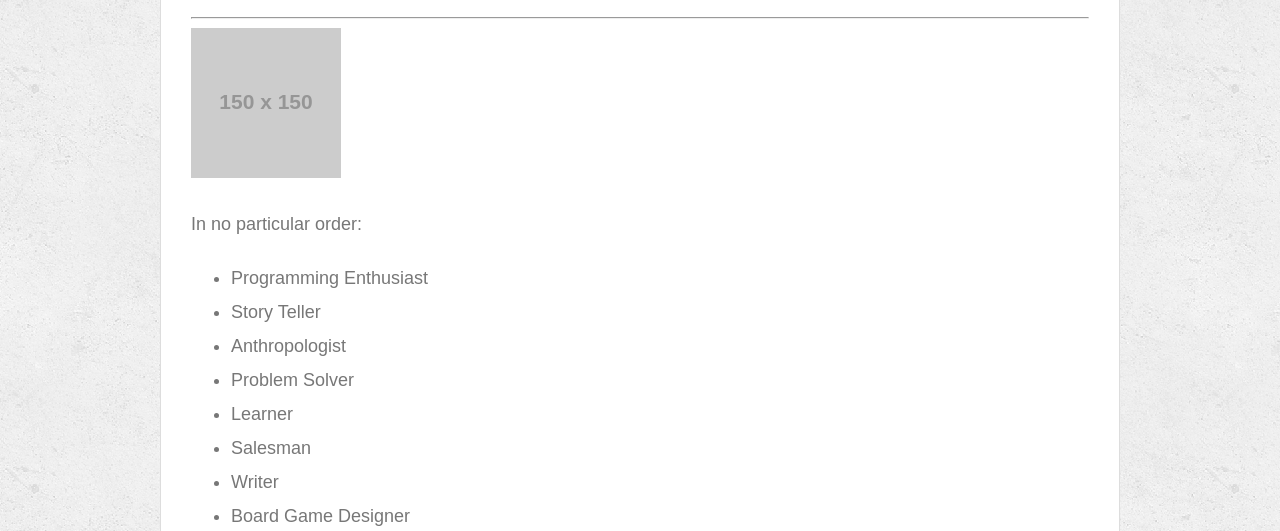
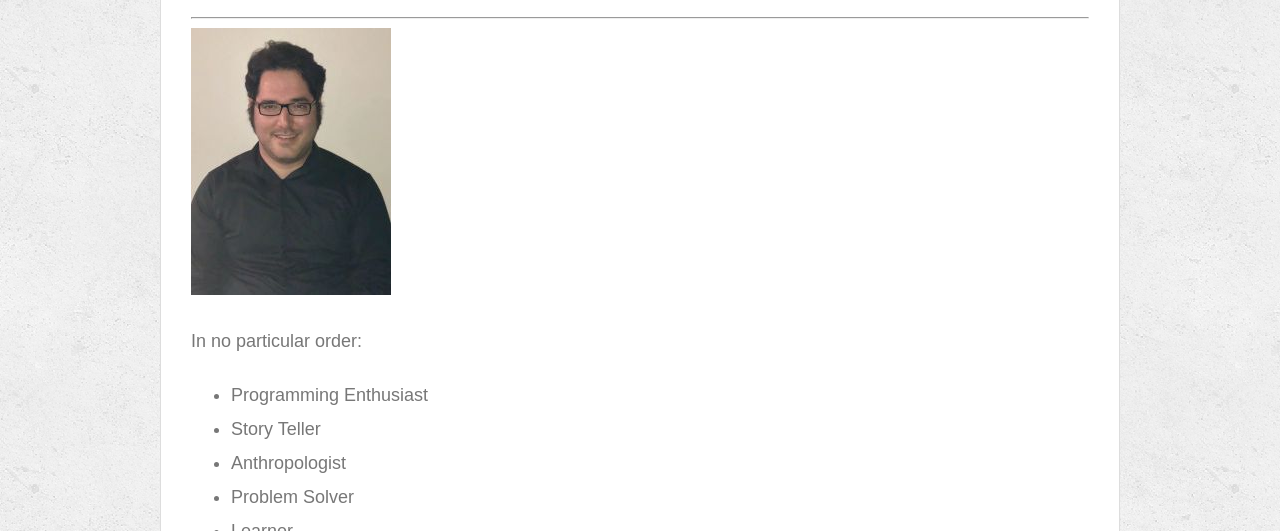
Before and after one commit to Jhowardschimmel/Portfolio, a plain HTML site: page index.html in a window 1280 px wide. Shown: the part 269-800 px from the top of the page. Drawn offline with Linux system fonts and the light colour scheme; placeholder pictures from the web are drawn by us.

Commit message:
resized photo added to index

```diff
--- a/index.html
+++ b/index.html
@@ -25,7 +25,7 @@
     <section class="main-section">
       <h1>About Me</h1>
       <hr>
-      <img src="https://via.placeholder.com/150x150" alt="Jesse Schimmel">
+      <img src="images/IMG_1168resized.jpg" alt="Jesse Schimmel">
       <p>In no particular order:</p>
       <ul>
         <li>Programming Enthusiast</li>
```
Also changed, not shown: images/IMG_1168resized.jpg (added).
